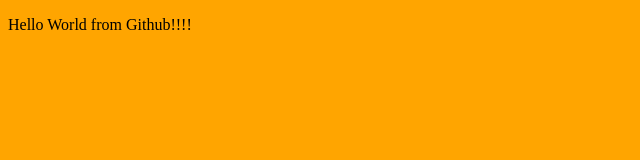
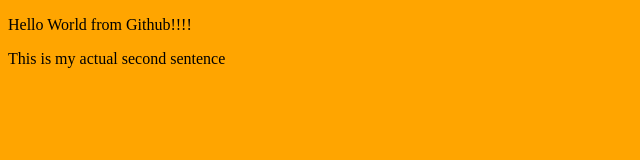
Before and after one commit to allstarcode/OnGithub, a plain HTML site: page index.html in a window 1280 px wide. Shown: the whole page, without its empty margins (0-640 px from the left). Drawn offline with Linux system fonts and the light colour scheme.

Commit message:
I actually added a second sentence

```diff
--- a/index.html
+++ b/index.html
@@ -6,6 +6,7 @@
 </head>
 <body>
 	<p>Hello World from Github!!!!</p>
+	<p>This is my actual second sentence</p>
 
 	<script src="js/main.js"></script>
 </body>
```
